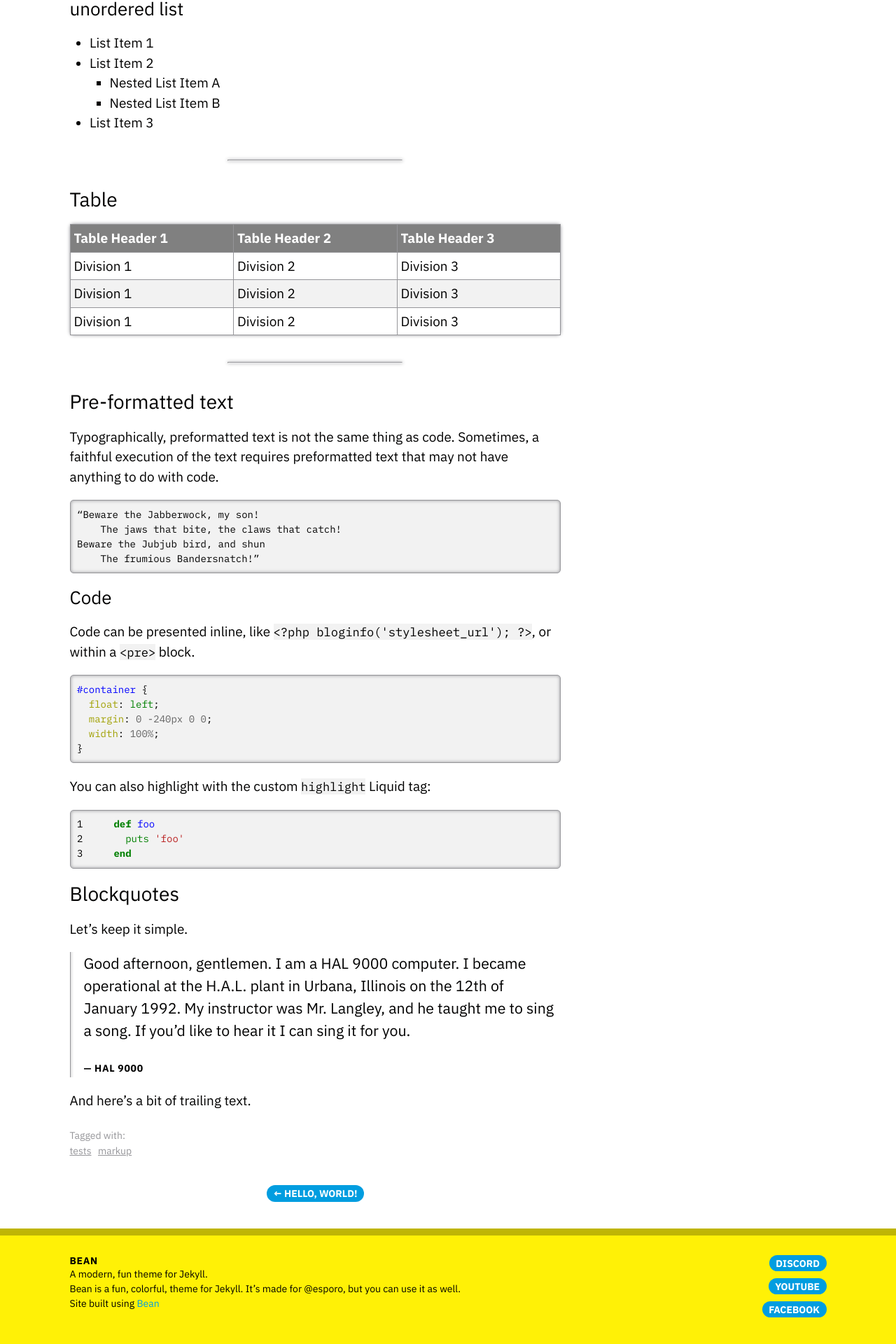
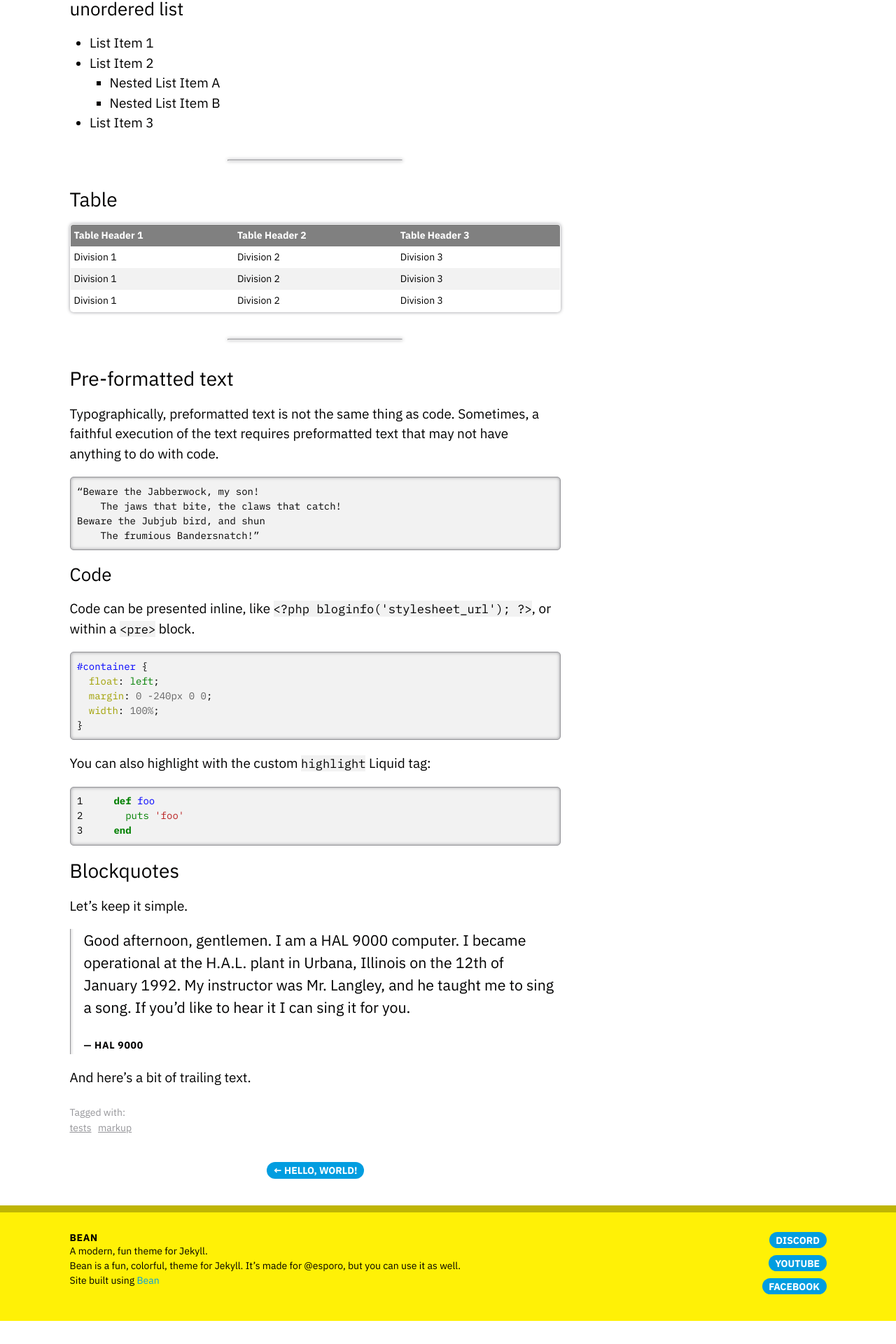
Before and after one commit to esporo/bean, a Jekyll site: the page built from _posts/2024-10-15-html-elements.md, in a window 1280 px wide. Shown: the part 1579-3499 px from the top of the page at 70% size. Built offline with Jekyll 4.4.1, drawn with Linux system fonts in a browser that asks for light colours; after the commit the page ends 3466 px from its top, so only the background shows below that.

Commit message:
fix(table): subtler styles

```diff
--- a/assets/css/base.css
+++ b/assets/css/base.css
@@ -283,7 +283,9 @@ table {
   border-radius: 0.5rem;
   border: 0.1rem solid var(--color-details);
   box-shadow: var(--shadow);
+  font-size: var(--small-font-size);
   margin: 1.5rem 0;
+  overflow: hidden;
 }
 
 figure > table {
@@ -293,7 +295,7 @@ figure > table {
 
 td,
 th {
-  border: 0.1rem solid var(--color-details);
+  border: none;
   text-align: start;
   padding: 0.5rem;
 }
```
